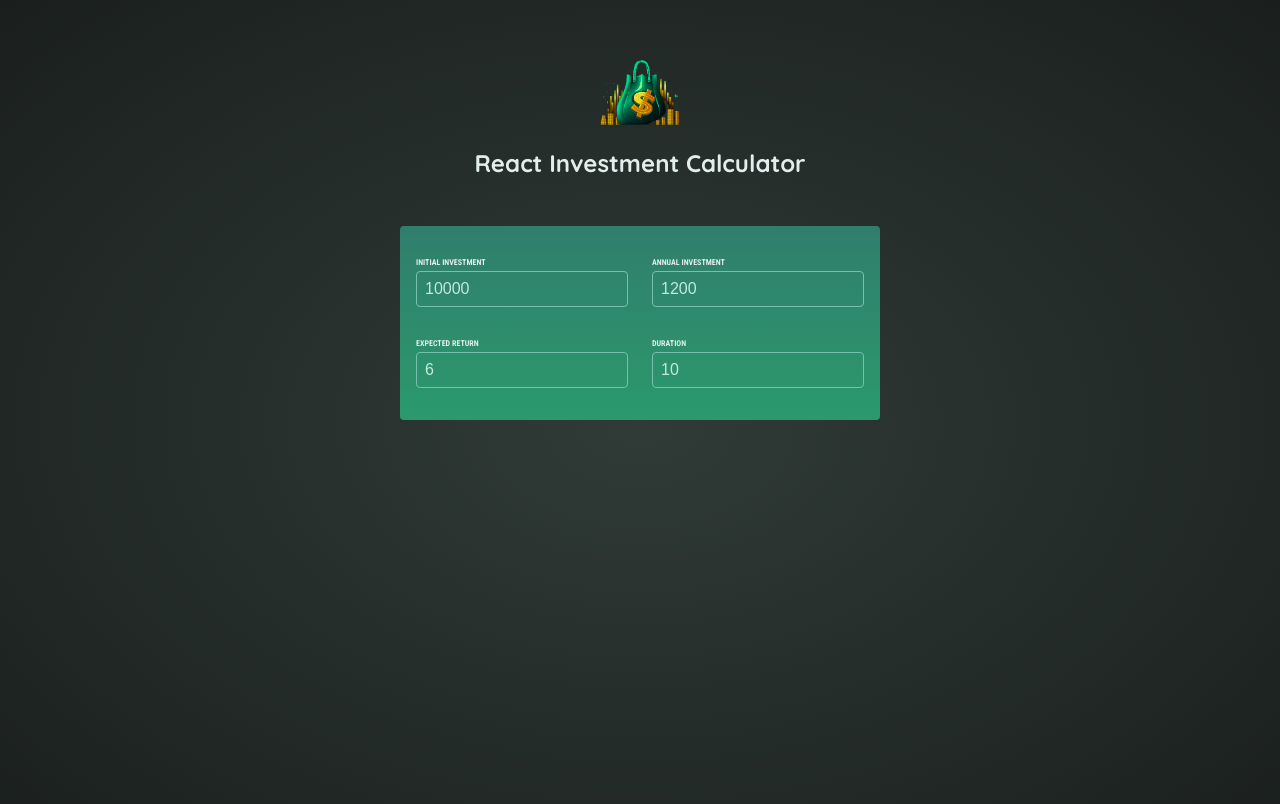
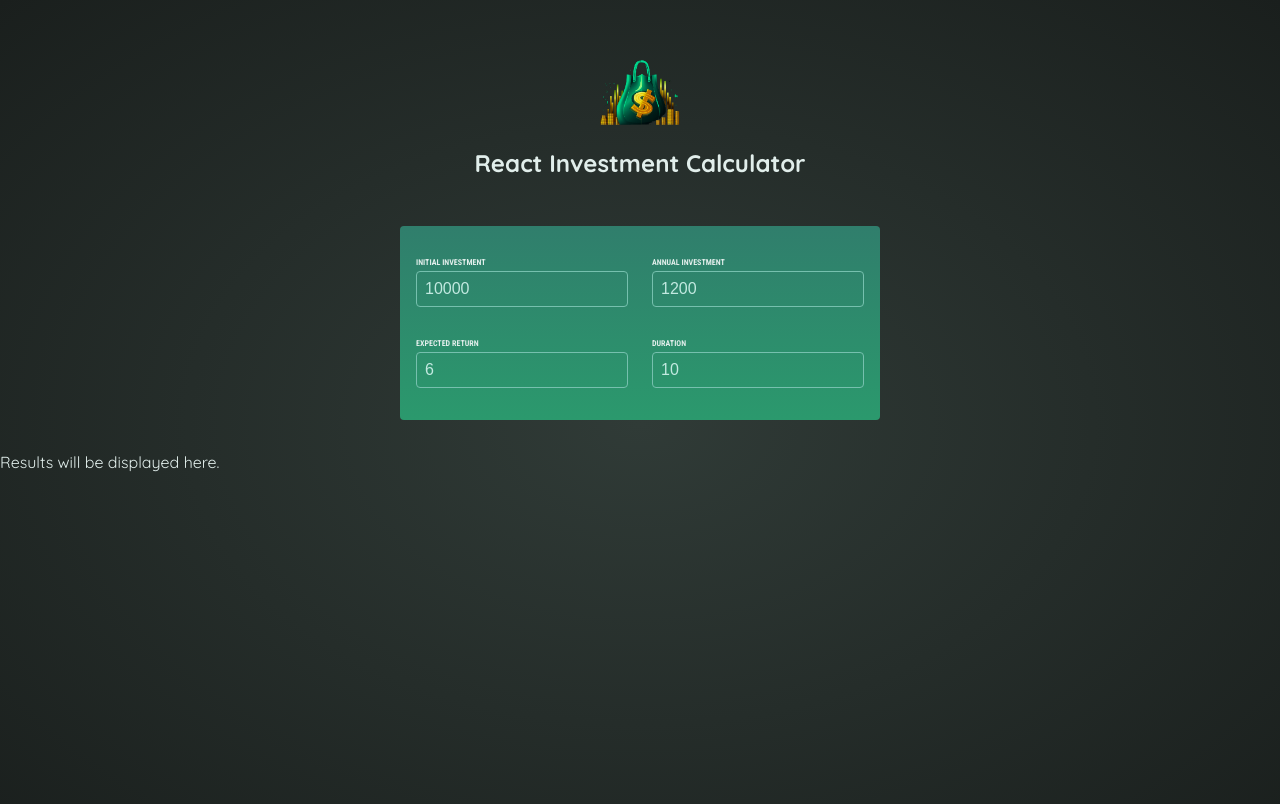
Before and after one commit to shubiour/Investor-calculator-react, a React (Vite) app: page / in a window 1280 px wide. Shown: the top 804 px of the page. Built offline with nearby package versions, Linux system fonts and the light colour scheme.

Commit message:
Lifting sate up from userInput to App component

```diff
--- a/src/App.jsx
+++ b/src/App.jsx
@@ -1,11 +1,29 @@
 import Header from './components/Header.jsx';
 import UserInput from './components/UserInput.jsx';
+import Results from './components/Results.jsx';
+import { useState } from 'react';
 
 function App() {
+  const [userInput, setUserInput] = useState({
+    initialInvestment: 10000,
+    annualInvestment: 1200,
+    expectedReturn: 6,
+    duration: 10
+  });
+
+  function handleChange(inputIdentifier, newValue) {
+    setUserInput(prevUserInput => {
+      return {
+        ...prevUserInput,
+        [inputIdentifier]: newValue,
+      }
+    });
+  }
   return (
     <>
       <Header />
-      <UserInput />
+      <UserInput userInput={userInput } handleChange={ handleChange }/>
+      <Results userInput={userInput}/>
     </>
   )
 }
--- /dev/null
+++ b/src/components/Results.jsx
@@ -0,0 +1,8 @@
+export default function Results({userInput}){
+  console.log(userInput)
+  return (
+    <p>
+      Results will be displayed here.
+    </p>
+  );
+}
--- a/src/components/UserInput.jsx
+++ b/src/components/UserInput.jsx
@@ -1,21 +1,5 @@
-import { useState } from "react";
+export default function UserInput({handleChange, userInput}) {
 
-export default function UserInput() {
-  const [userInput, setUserInput] = useState({
-    initialInvestment: 10000,
-    annualInvestment: 1200,
-    expectedReturn: 6,
-    duration: 10
-  });
-
-  function handleChange(inputIdentifier, newValue) {
-    setUserInput(prevUserInput => {
-      return {
-        ...prevUserInput,
-        [inputIdentifier]: newValue,
-      }
-    });
-  }
 
   return (
     <section id="user-input">
```
